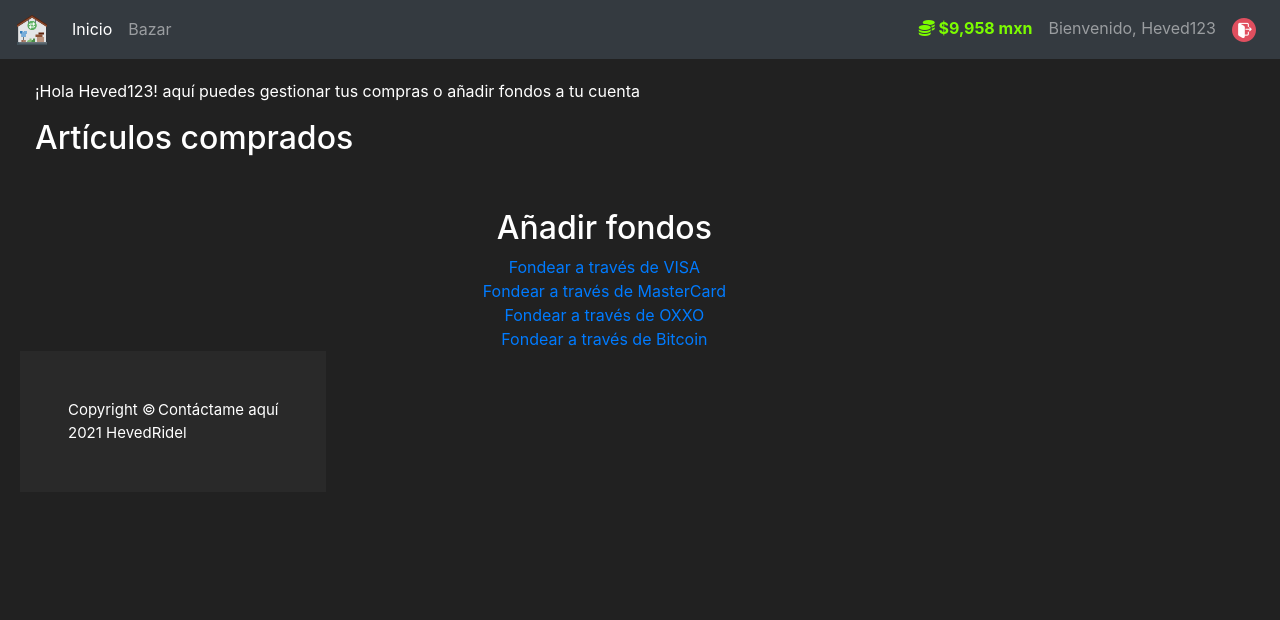
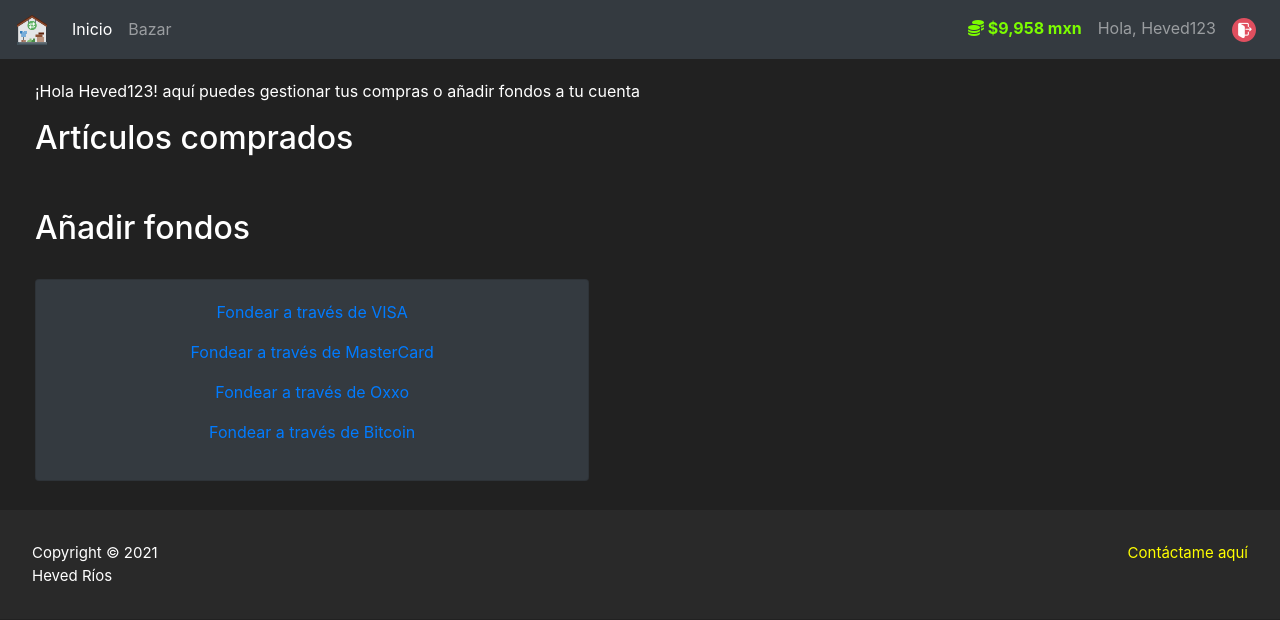
Before and after one commit to exxedridel/SanRoquePJ, a Flask app: page /userprofile in a window 1280 px wide. Shown: the top 620 px of the page. Run offline with Flask 2, Linux system fonts and the light colour scheme; a user stored in the database is signed in; data comes from the database, SQL or seed files in the repository; both versions use the stored data as it was after the commit; some libraries are stand-ins or nearby versions.

Commit message:
Some details added and footer corrected, 2000 pesos gift prize updated

```diff
--- a/market/models.py
+++ b/market/models.py
@@ -11,7 +11,7 @@ class User(db.Model, UserMixin):
     username = db.Column(db.String(length=30), nullable=False, unique=True)
     email_address = db.Column(db.String(length=50), nullable=False, unique=True)
     password_hash = db.Column(db.String(length=60), nullable=False)
-    budget = db.Column(db.Integer(), nullable=False, default=250)
+    budget = db.Column(db.Integer(), nullable=False, default=2000)
     items = db.relationship('Item', backref='owned_user', lazy=True)
 
     @property
--- a/market/templates/base.html
+++ b/market/templates/base.html
@@ -5,7 +5,6 @@
     <meta charset="utf-8">
     <meta name="viewport" content="width=device-width, initial-scale=1, shrink-to-fit=no">
     <!-- Bootstrap CSS -->
-    <link rel="stylesheet" href="style.css" />
     <link rel="stylesheet" href="https://cdn.jsdelivr.net/npm/bootstrap@4.5.3/dist/css/bootstrap.min.css"
           integrity="sha384-TX8t27EcRE3e/ihU7zmQxVncDAy5uIKz4rEkgIXeMed4M0jlfIDPvg6uqKI2xXr2" crossorigin="anonymous">
     <title>
@@ -41,7 +40,7 @@
                 </a>
             </li>
             <li class="nav-item">
-                <a class="nav-link" href="{{ url_for('userprofile_page') }}">Bienvenido, {{ current_user.username }}</a>
+                <a class="nav-link" href="{{ url_for('userprofile_page') }}">Hola, {{ current_user.username }}</a>
             </li>
             <li class="nav-item">
                 <a class="nav-link" href="{{ url_for('logout_page') }}">
@@ -77,6 +76,13 @@
 
 {% endblock %}
 <!-- Future Content here -->
+<footer> <!--se pueden tener multiples en el codigo-->
+        <section>
+            <a href="mailto:hevedrios@gmail.com">Contáctame aquí</a> <!---->
+        </section>
+        <p>Copyright © 2021</p>
+        <p>Heved Ríos</p>
+</footer>
 <!-- Optional JavaScript -->
 <!-- jQuery first, then Popper.js, then Bootstrap JS -->
 <script src='https://kit.fontawesome.com/a076d05399.js'></script>
@@ -89,14 +95,6 @@
 <script src="https://stackpath.bootstrapcdn.com/bootstrap/4.5.2/js/bootstrap.min.js"
         integrity="sha384-B4gt1jrGC7Jh4AgTPSdUtOBvfO8shuf57BaghqFfPlYxofvL8/KUEfYiJOMMV+rV"
         crossorigin="anonymous"></script>
-
-<footer> <!--se pueden tener multiples en el codigo-->
-        <section>
-            <a href="mailto:hevedrios@gmail.com">Contáctame aquí</a> <!---->
-        </section>
-        <p>Copyright © 2021 HevedRidel</p>
-</footer>
-
 </body>
 <style>
     body {
@@ -106,26 +104,22 @@
     footer {
         font-size: 15px;
         background-color: #292929;
-        padding: 3rem;
+        padding: 2rem;
         color: white;
     }
-
     footer section {
         float: right;
     }
-
     footer p {
         margin: 0;
     }
-
     footer a {
-        transition: color 0.3s ease;
-        color: white;
+        transition: color 0.3 ease;
+        color: #ff0;
         decoration: none;
     }
-
     footer a:hover {
-        color:  cornflowerblue;
+        color: #0ff;
     }
 </style>
 </html>
--- a/market/templates/home.html
+++ b/market/templates/home.html
@@ -11,7 +11,7 @@
                  src="{{url_for('static', filename='logo128.png')}}"
                  alt="">
             <h1 class="display-4 font-weight-normal">BAZAR ChingOnline</h1>
-            <p class="lead font-weight-normal" style="color:tomato">Los usuarios nuevos obtienen 250 pesos de regalo hasta el 12/31/21.</p>
+            <p class="lead font-weight-normal" style="color:tomato">¡Los usuarios nuevos obtienen 2,000 pesos de regalo hasta el 12/31/21!</p>
             <p class="lead font-weight-normal">Empieza a comprar productos semi-nuevos con descuento dando click en el enlace de abajo.</p>
             <font size="6"><a class="btb btb-primary" href="{{ url_for('market_page') }}">Comenzar</a>
         </div>
--- a/market/templates/login.html
+++ b/market/templates/login.html
@@ -6,7 +6,7 @@
 
 {% block content %}
 <br>
-<body class="text-center">
+<div class="text-center">
     <div class="container">
         <form method="POST" class="form-signin" style="color:white">
             {{ form.hidden_tag() }}
@@ -29,8 +29,8 @@
                <a class="btn btn-sm btn-secondary" href="{{ url_for('register_page') }}">Regístrate</a>
             </div>
             {{ form.submit(class="btn btn-lg btn-block btn-primary") }}
-            <br>
         </form>
     </div>
-</body>
+</div>
+<br>
 {% endblock %}
--- a/market/templates/register.html
+++ b/market/templates/register.html
@@ -6,7 +6,7 @@ Register Page
 
 {% block content %}
 <br>
-<body class="text-center">
+<div class="text-center">
 <div class="container">
     <form method="POST" class="form-register" style="color:white">
         {{ form.hidden_tag() }}
@@ -37,8 +37,8 @@ Register Page
         </div>
 
         {{ form.submit(class="btn btn-lg btn-block btn-primary") }}
-
     </form>
 </div>
-</body>
+</div>
+<br>
 {% endblock %}
--- a/market/templates/userprofile.html
+++ b/market/templates/userprofile.html
@@ -32,15 +32,22 @@ Perfil de usuario
     </div>
 </div>
 <div class="row" style="margin-top:20px; margin-left:20px">
-    <div class="col-11 text-center">
+    <div class="col-11">
         <h2>Añadir fondos</h2>
-        <a href="#">Fondear a través de VISA</a>
         <br>
-        <a href="#">Fondear a través de MasterCard</a>
-        <br>
-        <a href="#">Fondear a través de OXXO</a>
-        <br>
-        <a href="#">Fondear a través de Bitcoin</a>
+        <div class="row">
+            <div class="col-md-6">
+                <div style="margin-bottom: 5px" class="card text-center bg-dark">
+                    <div class="card-body">
+                        <p><a href="#">Fondear a través de VISA</a></p>
+                        <p><a href="#">Fondear a través de MasterCard</a></p>
+                        <p><a href="#">Fondear a través de Oxxo</a></p>
+                        <p><a href="#">Fondear a través de Bitcoin</a></p>
+                    </div>
+                </div>
+            </div>
+        </div>
     </div>
-<div/>
+</div>
+<br>
 {% endblock %}
```
Also changed, not shown: market/market.db.
